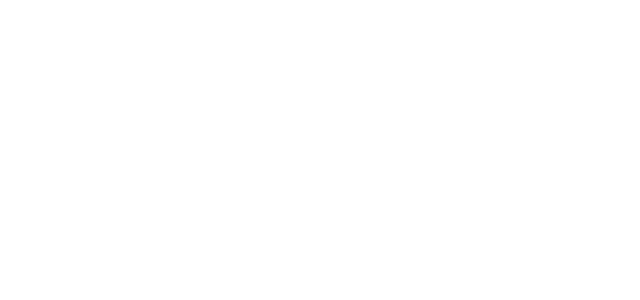
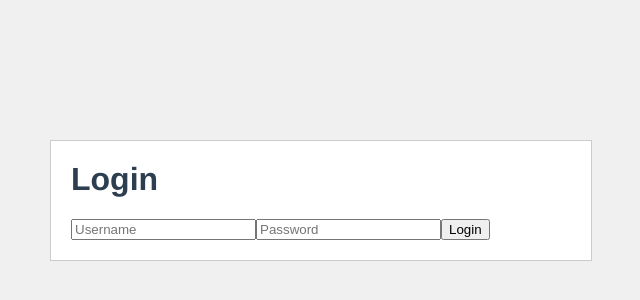
Before and after one commit to MamaSab/FRONT-FoodSurfing, a Vue app: page /#/login in a window 1280 px wide. Shown: the part 60-360 px from the top of the page, without its empty margins (319-959 px from the left). Built offline with nearby package versions, Linux system fonts and the light colour scheme.

Commit message:
mise en place Login

```diff
--- a/src/App.vue
+++ b/src/App.vue
@@ -1,13 +1,39 @@
 <template>
   <div id="app">
  <!-- <img src="./assets/img/13.jpg"> -->
-    <router-view/>
+    <!-- <router-link><router-view/> -->
+      <div id="nav">
+          <router-link v-if="authenticated" to="/login" v-on:click.native="logout()" replace>Logout</router-link>
+      </div>
+    <router-view @authenticated="setAuthenticated" />
   </div>
 </template>
 
 <script>
 export default {
   name: 'App',
+  data() {
+            return {
+                authenticated: false,
+                mockAccount: {
+                    username: "nraboy",
+                    password: "password"
+                }
+            }
+        },
+        mounted() {
+            if(!this.authenticated) {
+                this.$router.replace({ name: "login" });
+            }
+        },
+        methods: {
+            setAuthenticated(status) {
+                this.authenticated = status;
+            },
+            logout() {
+                this.authenticated = false;
+            }
+        }
 };
 </script>
 
@@ -18,6 +44,17 @@
   -moz-osx-font-smoothing: grayscale;
 
   color: #2c3e50;
-  margin-top: 60px;
+  /* margin-top: 60px; */
+  width: 1024px;
+  margin: auto;
 }
+
+  body {
+        background-color: #F0F0F0;
+    }
+    h1 {
+        padding: 0;
+        margin-top: 0;
+    }
+
 </style>
--- /dev/null
+++ b/src/components/Login.vue
@@ -0,0 +1,47 @@
+<template>
+    <div id="login">
+        <h1>Login</h1>
+        <input type="text" name="username" v-model="input.username" placeholder="Username" />
+        <input type="password" name="password" v-model="input.password" placeholder="Password" />
+        <button type="button" v-on:click="login()">Login</button>
+    </div>
+</template>
+
+<script>
+    export default {
+        name: 'Login',
+        data() {
+            return {
+                input: {
+                    username: "",
+                    password: ""
+                }
+            }
+        },
+        methods: {
+            login() {
+                if(this.input.username != "" && this.input.password != "") {
+                    if(this.input.username == this.$parent.mockAccount.username && this.input.password == this.$parent.mockAccount.password) {
+                        this.$emit("authenticated", true);
+                        this.$router.replace({ name: "secure" });
+                    } else {
+                        console.log("The username and / or password is incorrect");
+                    }
+                } else {
+                    console.log("A username and password must be present");
+                }
+            }
+        }
+    }
+</script>
+
+<style scoped>
+    #login {
+        width: 500px;
+        border: 1px solid #CCCCCC;
+        background-color: #FFFFFF;
+        margin: auto;
+        margin-top: 200px;
+        padding: 20px;
+    }
+</style>
--- /dev/null
+++ b/src/components/Secure.vue
@@ -0,0 +1,26 @@
+<template>
+    <div id="secure">
+        <h1>Secure Area</h1>
+        <p>
+            This is a secure area
+        </p>
+    </div>
+</template>
+
+<script>
+    export default {
+        name: 'Secure',
+        data() {
+            return {};
+        }
+    }
+</script>
+
+<style scoped>
+    #secure {
+        background-color: #FFFFFF;
+        border: 1px solid #CCCCCC;
+        padding: 20px;
+        margin-top: 10px;
+    }
+</style>
--- a/src/router/index.js
+++ b/src/router/index.js
@@ -4,15 +4,33 @@
 import Organisation from '@/components/Organisation';
 import Participation from '@/components/Participation';
 import Utilisateurs from '@/components/Utilisateurs';
+import Login from "@/components/login.vue";
+import Secure from "@/components/secure.vue";
 
 Vue.use(Router);
 
 export default new Router({
   routes: [
+    // {
+    //   path: '/',
+    //   name: 'Utilisateurs',
+    //   component: Utilisateurs,
+    // },
     {
       path: '/',
-      name: 'Utilisateurs',
-      component: Utilisateurs,
+      redirect: {
+          name: "login"
+      }
+  },
+    {
+      path: "/login",
+      name: "login",
+      component: Login,
+    },
+    {
+      path: "/secure",
+      name: "secure",
+      component: Secure,
     },
     {
       path: '/helloWorld',
```
